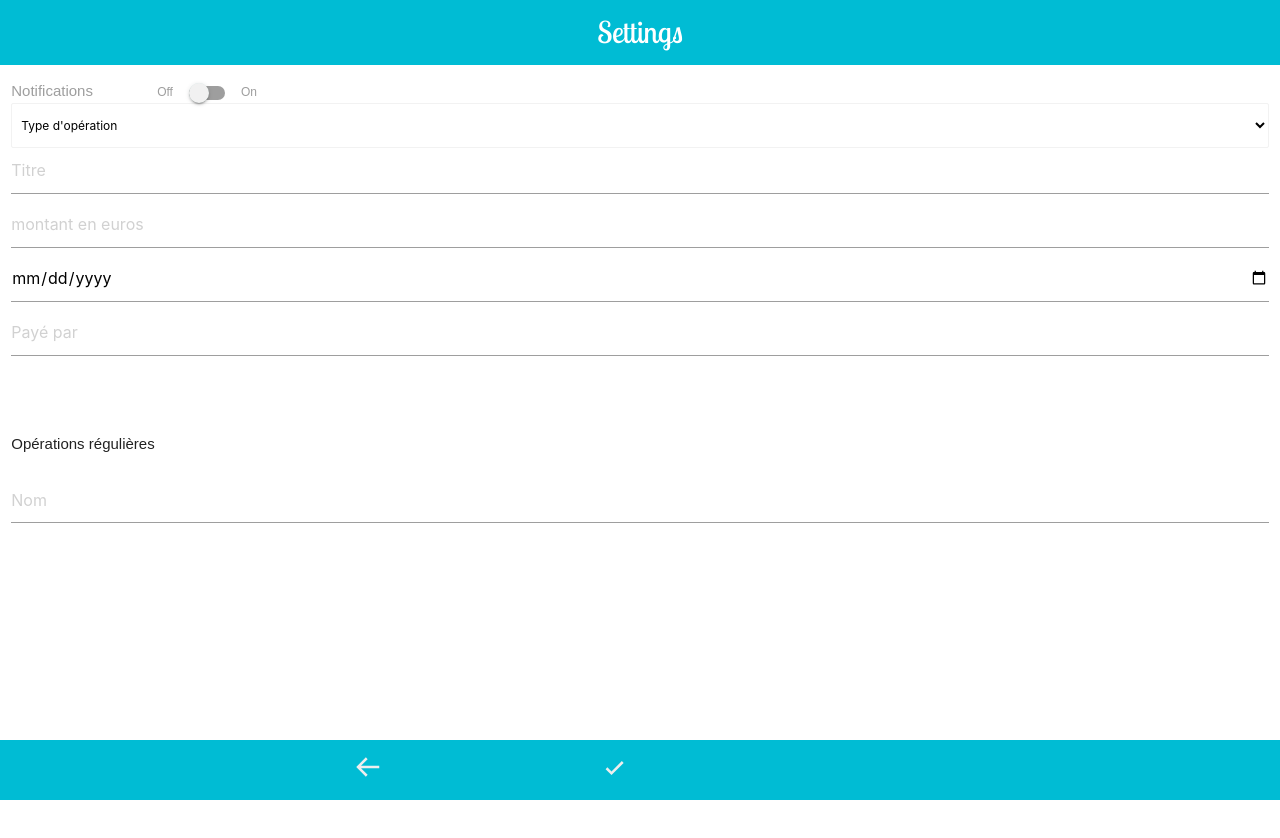
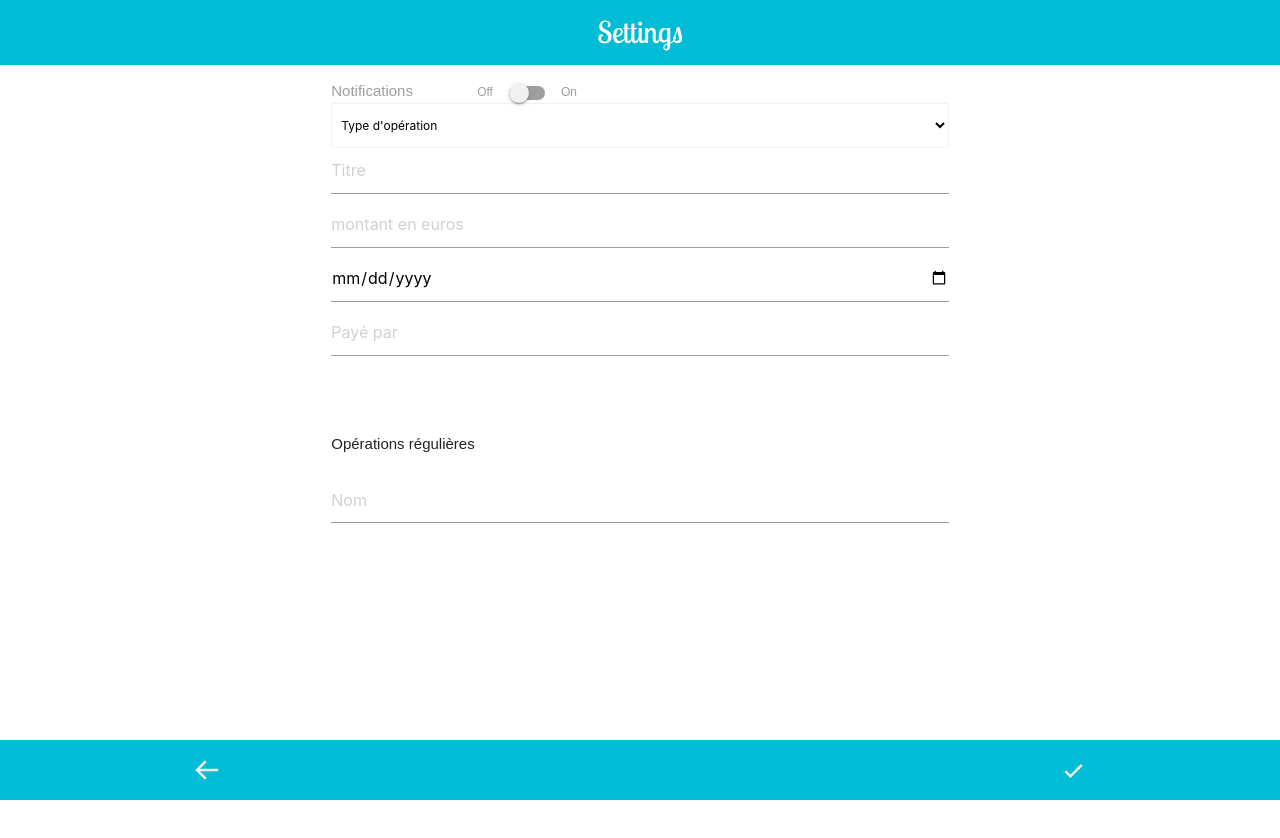
Before and after one commit to nVerhasselt/fairly-front, a React (Create React App) app: page /Settings in a window 1280 px wide. Shown: the top 838 px of the page. Built offline with nearby package versions, Linux system fonts and the light colour scheme.

Commit message:
Authentication

```diff
--- a/src/Pages/Home.js
+++ b/src/Pages/Home.js
@@ -27,7 +27,7 @@ function Home() {
       try {
         // dans une méthode asynchrone, l'appel au mot-clé 'await' permet de déclencher une fonction et d'attendre son résultat.
         const response = await API_call().get(
-          "/Session/GetUserSessionsOverview?userID=4"
+          `/Session/GetUserSessionsOverview?userID=${localStorage.getItem('userId')}`
         );
         // on passe donc à la ligne du dessous quand le get est terminé, sauf s'il y a une erreur
         // En ce cas on est dans le catch.
--- a/src/Pages/Login.js
+++ b/src/Pages/Login.js
@@ -22,8 +22,10 @@ function Login() {
               return { error: true, message: JSON.stringify(e) }
           })
       if (!customer.error) {
-          let token = customer.token
+          let token = customer.token;
+          let userId = customer.user.id;
           localStorage.setItem('token', token);
+          localStorage.setItem('userId', userId)
           return token
       }
   }
--- a/src/Pages/Session.js
+++ b/src/Pages/Session.js
@@ -20,8 +20,6 @@ function Session() {
     navigate(`/AddTransaction`);
   }
 
-
-
   //OTHER WAY TO GET URL ELEMENT
   // const urlParams = new URLSearchParams(window.location.search);
   // var session = window.location.pathname.split('/')[2];
@@ -38,7 +36,7 @@ function Session() {
       //TODO: Get userId according authentication when authentication feature will be done.
       try {
         const response = await API_call().get(
-          `/Session/GetSessionFull?sessionID=${longSessionId}&userID=4`
+          `/Session/GetSessionFull?sessionID=${longSessionId}&userID=${localStorage.getItem('userId')}`
         );
         setTransactionList(response.data);
       } catch (exception) {
--- a/src/Pages/Settings.js
+++ b/src/Pages/Settings.js
@@ -32,7 +32,7 @@ function Settings() {
         <Styled.Header>Settings</Styled.Header>
 
         <Styled.Form className="row">
-          <div className="input-field col s12">
+          <div className="input-field col s12 l8 offset-l2 xl6 offset-xl3">
 
 
         {/* SWITCH */}
@@ -79,7 +79,7 @@ function Settings() {
             />
           </div>
 
-          <div className="input-field col s12">
+          <div className="input-field col s12 l8 offset-l2 xl6 offset-xl3">
             <Styled.TitleH1>Opérations régulières</Styled.TitleH1>
 
             <input
@@ -96,8 +96,8 @@ function Settings() {
       <Styled.Footer className="page-footer footer">
         <div className="container">
           <div className="row ">
-            <div className="col l4 offset-l2 s12">
-              <ul>
+            <div>
+            <Styled.FooterNavList>
                 <li>
                   <a className="grey-text text-lighten-3 left" href="#!">
                     <BiArrowBack size={30} onClick={() => navigate(-1)}/>
@@ -109,7 +109,8 @@ function Settings() {
                     <BiCheck size={30} />
                   </a>
                 </li>
-              </ul>
+            </Styled.FooterNavList>
+
             </div>
           </div>
         </div>
--- a/src/globalStyles.js
+++ b/src/globalStyles.js
@@ -63,6 +63,7 @@ export const TitleH1 = styled.h1`
 export const FooterNavList = styled.ul`
     display: flex;
     justify-content: space-between;
+    padding-top: 15px;
 `;
 
 export const Notifictions = styled.label`
```
